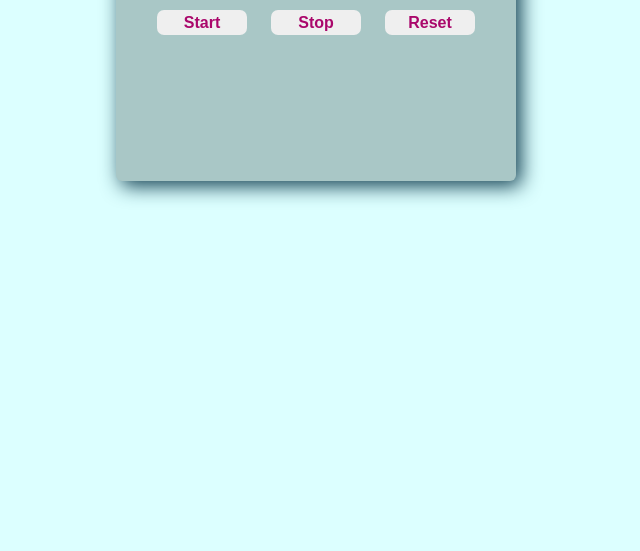
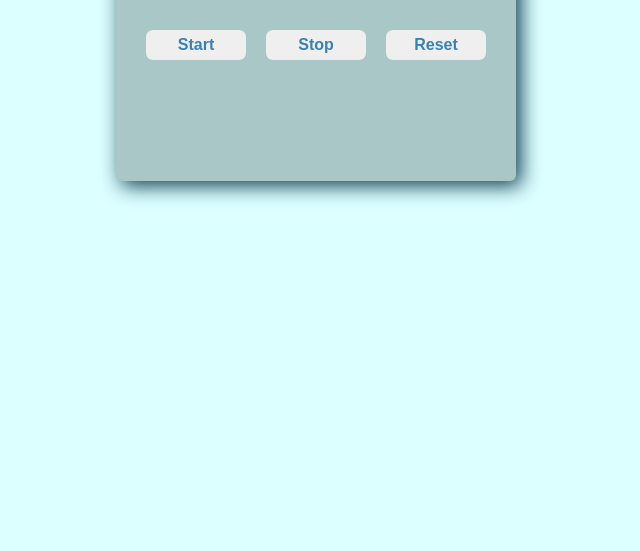
Before and after one commit to biplab-rana/Stopwatch-Javascript, a plain HTML site: page index.html in a window 1280 px wide. Shown: the part 249-800 px from the top of the page, without its empty margins (324-964 px from the left). Drawn offline with Linux system fonts and the light colour scheme.

Commit message:
button style changed

```diff
--- a/style.css
+++ b/style.css
@@ -35,17 +35,18 @@ body {
 .btn {
     border: none;
     font-size: 1rem;
-    width: 90px;
-    height: 25px;
-    margin: 10px;
+    width: 100px;
+    height: 30px;
+    margin: 8px;
+    margin-top: 30px;
     border-radius: 7px;
-    color: #AA076B;
+    color: #3a81b1;
     font-weight: bold;
 }
 .btn:hover {
     cursor: pointer;
-    background-color: rgb(73, 73, 107);
-    color: rgb(154, 178, 197);
+    background-color: rgb(150, 150, 150);
+    color: rgb(255, 255, 255);
     transition: 0.4s;
     border: none;
 }
```
